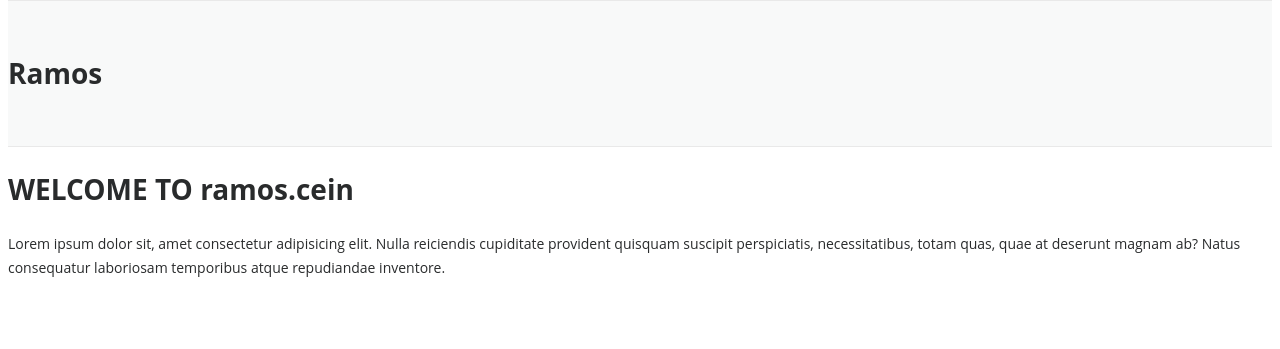
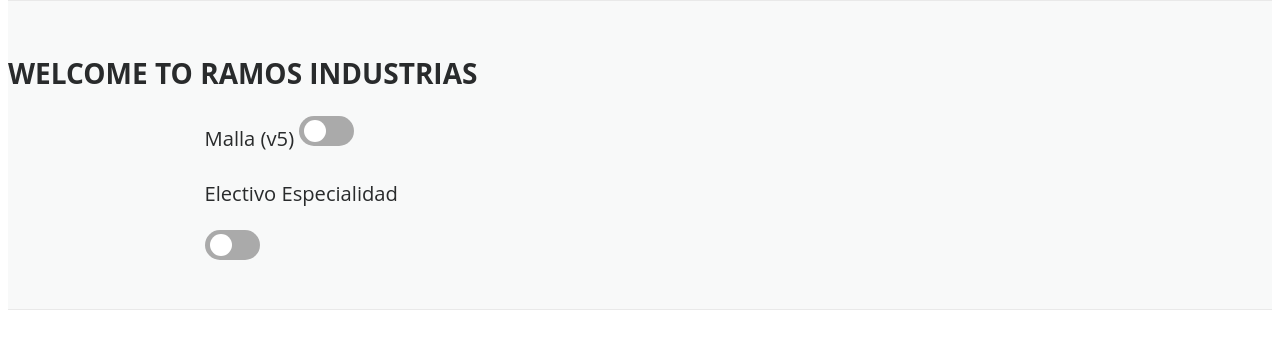
Before and after one commit to kalenMS/ramos-dii, a Django app: page / in a window 1280 px wide. Shown: the part 76-425 px from the top of the page. Run offline with Django 4.2, Linux system fonts and the light colour scheme.

Commit message:
Agregué botones/ falta diseño subencabezado

```diff
--- a/ramos/static/styles/main.css
+++ b/ramos/static/styles/main.css
@@ -6,6 +6,8 @@ body{
     line-height: 1.7;
     color: #292b2c;
 }
+
+/* ENCABEZADO: inicio */
 
 /* Estilos generales del encabezado */
 header {
@@ -52,10 +54,85 @@ header {
     margin-left: 100px;
 }
 
-.bajada {
+
+
+/* ENCABEZADO: termino */
+
+
+/* SUBENCABEZADO:inicio */
+
+.subencabezado {
     padding: 30px 0px;
     border-top: 1px solid #e9e9e9;
     background: #f8f9f9;
     border-bottom: 1px solid #e9e9e9;
     position: relative;
 }
+
+.subencabezado div{
+    font-size: larger;
+}
+
+    /* BOTONES: inicio */
+
+.boton {
+    margin-left: 196.5px;
+  }
+
+  .btn-container {
+    margin-bottom: 10px;
+  }
+
+  .lbl-switch {
+    display: inline-block;
+    width: 55px;
+    height: 30px;
+    background: #aaa;
+    border-radius: 100px;
+    position: relative;
+    cursor: pointer;
+    transition: 0.2s;
+  }
+
+  #btn-switch-malla:checked ~ .lbl-switch {
+    background: #61a0ff;
+  }
+
+  #btn-switch-electivo:checked ~ .lbl-switch {
+    background: #61a0ff;
+  }
+
+  #btn-switch-malla:checked ~ .lbl-switch::after {
+    left: 28px; /* Mueve el botón v5 hacia la derecha */
+  }
+
+  #btn-switch-electivo:checked ~ .lbl-switch::after {
+    left: 28px; /* Mueve el botón Electivo hacia la derecha */
+  }
+
+  .lbl-switch::after {
+    position: absolute;
+    content: '';
+    width: 22px;
+    height: 22px;
+    background: #fff;
+    border-radius: 100px;
+    top: 4px;
+    left: 5px; /* Inicialmente ambos botones están a la izquierda */
+    transition: 0.2s;
+  }
+
+  #btn-switch-malla:checked ~ .lbl-switch::after,
+  #btn-switch-electivo:checked ~ .lbl-switch::after {
+    left: 28px; /* Mueve el botón hacia la derecha cuando está seleccionado */
+  }
+
+  #btn-switch-malla,
+  #btn-switch-electivo {
+    display: none;
+  }
+
+
+     /* BOTONES:termino */
+
+ /* SUBENCABEZADO:inicio */
--- a/ramos/templates/index.html
+++ b/ramos/templates/index.html
@@ -22,14 +22,33 @@
             </nav>
         </header>
     </div>
-    <div class="bajada">
-        <div class="container">
-            <h1 class="entry-title">Ramos</h1>
-            <!--Se me ocurre agregar botone acá eligiendo malla o electivo y el listado desplegable -->
+    <div class="subencabezado">
+        <h1>WELCOME TO RAMOS INDUSTRIAS</h1>
+        <div class="boton">
+            <div class="btn-container">
+                <input type="radio" id="btn-switch-malla" name="unosolo" onclick="unosolo('btn-switch-malla')"> Malla (v5)
+                <label for="btn-switch-malla" class="lbl-switch"></label>
+              </div>
+
+              <div class="btn-container">
+                <p>Electivo Especialidad</p>
+                <input type="radio" id="btn-switch-electivo" name="unosolo" onclick="unosolo('btn-switch-electivo')">
+                <label for="btn-switch-electivo" class="lbl-switch"></label>
+              </div>
+
+              <script>
+                function unosolo(value) {
+                  const radios = document.getElementsByName("unosolo");
+                  radios.forEach(radio => {
+                    if (radio.id !== value) {
+                      radio.checked = false;
+                    }
+                  });
+                }
+              </script>
+
         </div>
     </div>
-    <h1>WELCOME TO ramos.cein</h1>
-    <p>Lorem ipsum dolor sit, amet consectetur adipisicing elit. Nulla reiciendis cupiditate provident quisquam suscipit perspiciatis, necessitatibus, totam quas, quae at deserunt magnam ab? Natus consequatur laboriosam temporibus atque repudiandae inventore.</p>
 
 </body>
 </html>
```
